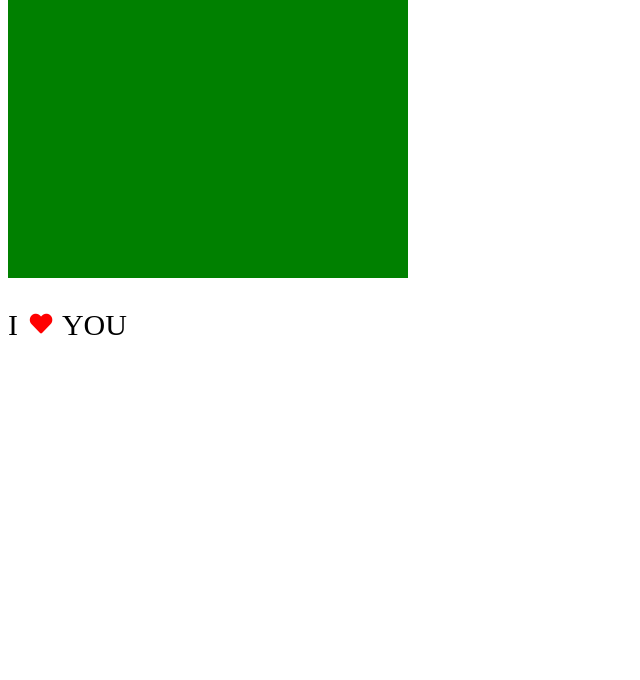
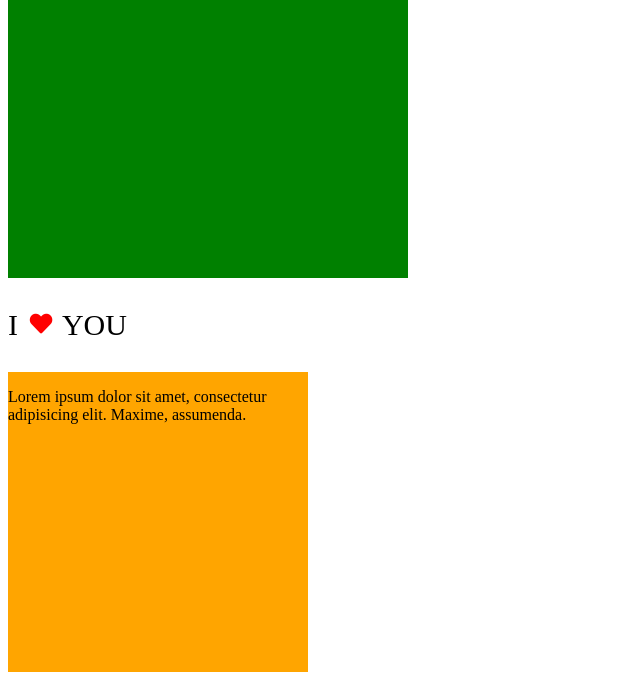
Before and after one commit to karolwawer/transformacja-animacja-css, a plain HTML site: page index.html in a window 1280 px wide. Shown: the part 998-1678 px from the top of the page, without its empty margins (0-640 px from the left). Before the commit the page ends 1370 px from the top, so only its background shows below. Drawn offline with Linux system fonts and the light colour scheme.

Commit message:
poprawione kwadraty

```diff
--- a/css/style.css
+++ b/css/style.css
@@ -91,25 +91,34 @@ i {
     }
 }
 .box {
-    width:300px;
+width: 300px;
 height: 300px;
-    position:relative;
+position: relative;
+}
 
-}
 .box-inner {
 height: 100%;
-    width: 100%
-    position:relative;
+width: 100%;
+position: absolute;
 }
+
 .box-front {
 background-color: orange;
 z-index: 1;
+transition: all 0.4s;
+backface-visibility: hidden;
+}
 
-}
 .box-back {
 background-color: blue;
-    transform: rotatey(180dag)
+transform: rotateY(180deg);
+transition: all 0.4s;
 }
-.box:hover .box-front{
-    transform: rotateY(180dag)
+
+.box:hover .box-front {
+transform: rotateY(180deg);
 }
+
+.box:hover .box-back {
+transform: rotateY(0deg);
+}
--- a/index.html
+++ b/index.html
@@ -25,6 +25,14 @@
         <p>I <i class="fas fa-heart"></i> YOU</p>
     </div>
 
+       <div class="box">
+<div class="box-inner box-front">
+<p>Lorem ipsum dolor sit amet, consectetur adipisicing elit. Maxime, assumenda.</p>
+</div>
+<div class="box-inner box-back">
+<p>Lorem ipsum dolor sit amet, consectetur adipisicing elit. Maxime, assumenda.</p>
+</div>
+</div>
 
 
 
```
Lines whose indentation alone changed are shown as unchanged.
